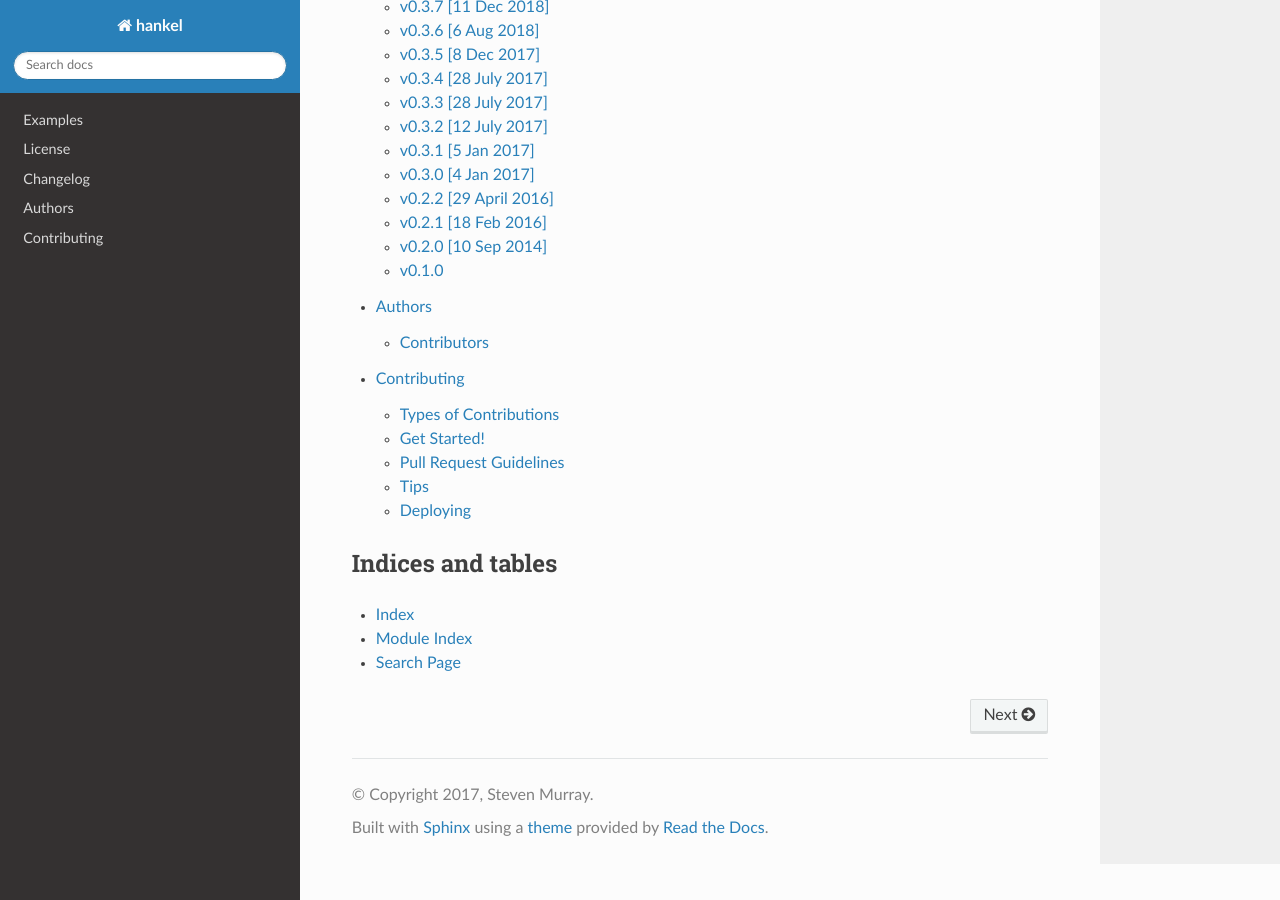
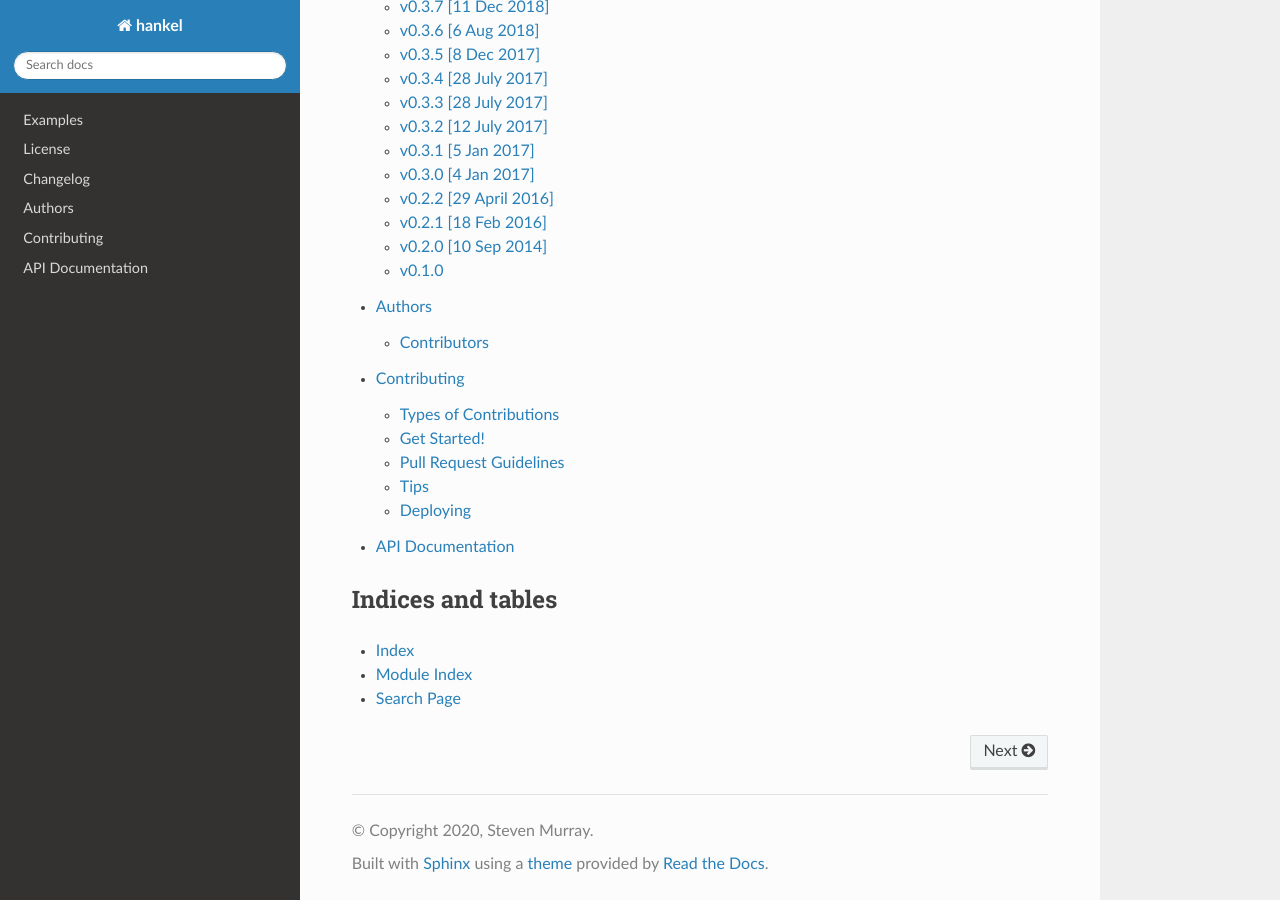
Before and after one commit to steven-murray/hankel, a Sphinx documentation site: the page built from docs/index.rst, in a window 1280 px wide and 900 px high, scrolled down 2699 px. Built offline with Sphinx 7.4.7 and the Read the Docs theme 2.0.0, drawn with Linux system fonts in a browser that asks for light colours.

Commit message:
Update to docs

```diff
--- a/docs/api.rst
+++ b/docs/api.rst
@@ -1,2 +1,5 @@
+API Documentation
+=================
+
 .. automodule:: hankel
    :members:
--- a/docs/conf.py
+++ b/docs/conf.py
@@ -39,6 +39,7 @@
     'sphinx.ext.mathjax',
     'sphinx.ext.ifconfig',
     'sphinx.ext.viewcode',
+    'sphinx.ext.napoleon',
     #'sphinx.ext.githubpages',
     'numpydoc',
     'sphinx.ext.autosummary',
@@ -63,7 +64,7 @@
 
 # General information about the project.
 project = u'hankel'
-copyright = u'2017, Steven Murray'
+copyright = u'2020, Steven Murray'
 author = u'Steven Murray'
 
 # The version info for the project you're documenting, acts as replacement for
--- a/docs/requirements.txt
+++ b/docs/requirements.txt
@@ -2,5 +2,5 @@
 nbsphinx
 numpydoc
 pandoc
-sphinx>=1.5.1
+sphinx>=2.0<3
 sphinx_rtd_theme
```
Also changed, not shown: docs/demos/laplacian_hankel_vs_fft.ipynb.
